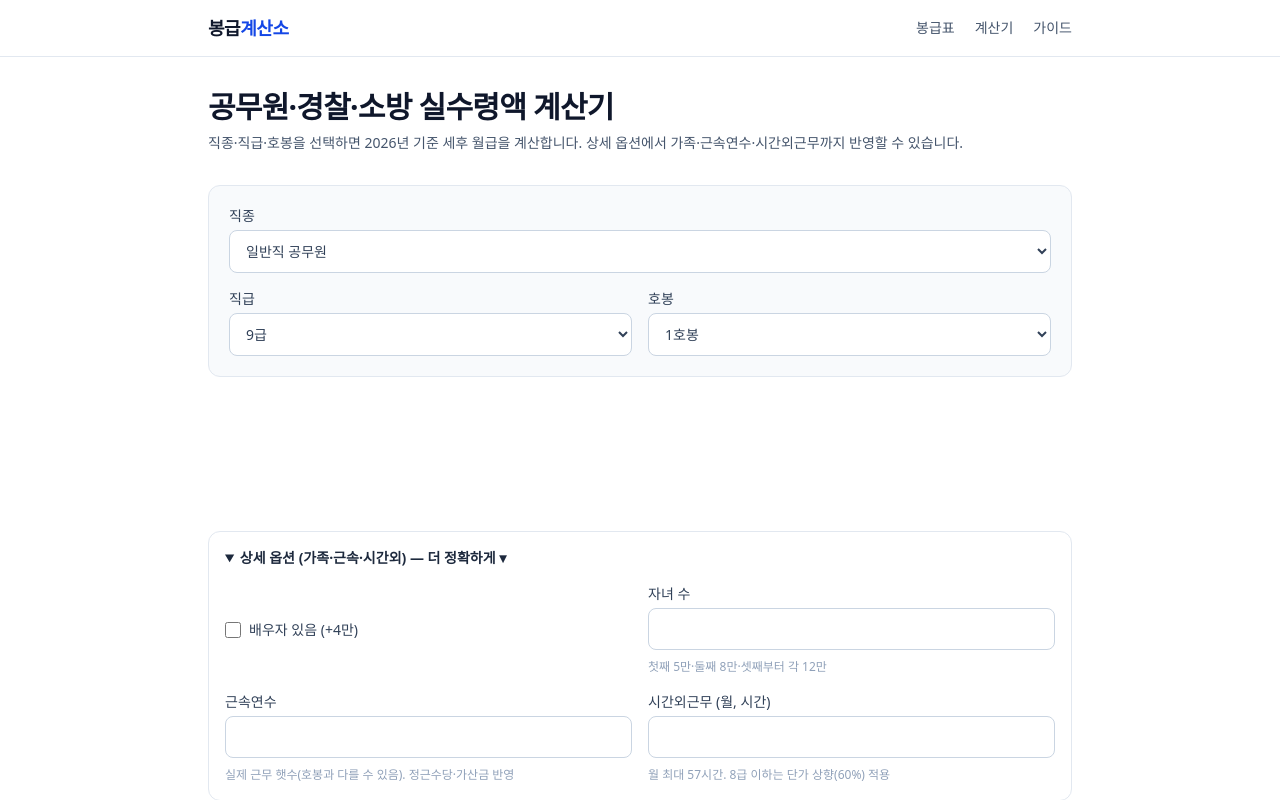
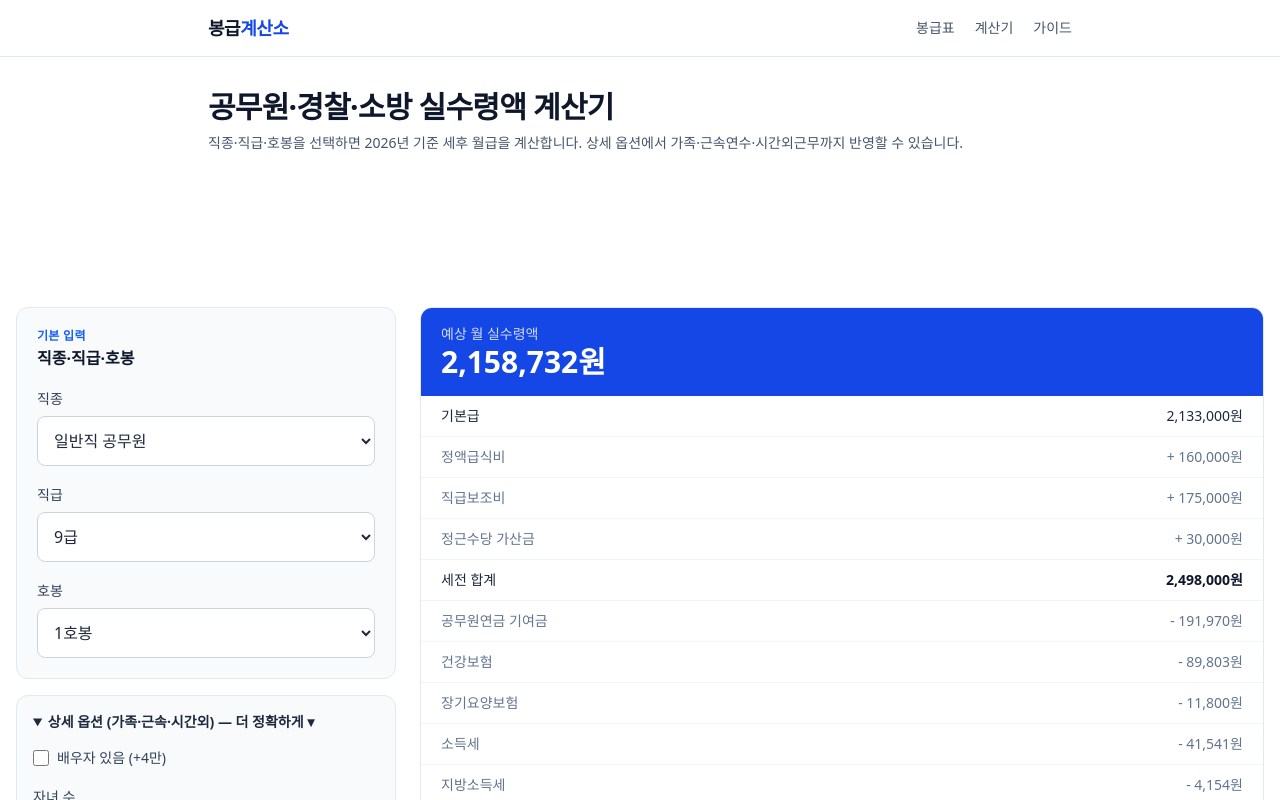
Before and after one commit to parkdane/pay-calc, a Next.js app: page /calc/civil-net in a window 1280 px wide. Both pictures are taken after a click on the heading "상세 옵션 (가족·근속·시간외) — 더 정확하게 ▾". Shown: the top 800 px of the page. Built offline with nearby package versions, Linux system fonts and the light colour scheme.

Commit message:
civil-net: 2단 레이아웃 전환

```diff
--- a/app/calc/civil-net/page.tsx
+++ b/app/calc/civil-net/page.tsx
@@ -42,7 +42,9 @@ export default function Page() {
         </p>
       </header>
 
-      <CivilNetCalc />
+      <div className="mx-[calc(50%-50vw)] w-screen">
+        <CivilNetCalc />
+      </div>
 
       <section className="space-y-3 text-sm leading-relaxed text-slate-700">
         <h2 className="text-xl font-bold text-slate-900">계산 방식</h2>
--- a/components/CivilNetCalc.tsx
+++ b/components/CivilNetCalc.tsx
@@ -70,8 +70,7 @@ export default function CivilNetCalc() {
       }
     } else {
       const positionBonus =
-        (rates.positionBonusByGrade as unknown as Record<string, number>)[gradeLabel] ??
-        175000;
+        (rates.positionBonusByGrade as unknown as Record<string, number>)[gradeLabel] ?? 175000;
       items.push({ label: "직급보조비", value: positionBonus });
 
       // 위험근무수당 (경찰·소방)
@@ -90,17 +89,14 @@ export default function CivilNetCalc() {
       if (addon > 0) items.push({ label: "정근수당 가산금", value: addon });
       const bonusRate = pickBracket(rates.regularBonus.brackets, years).rate;
       const bonusMonthly = (base * bonusRate) / 6;
-      if (bonusMonthly > 0)
-        items.push({ label: "정근수당(월환산)", value: bonusMonthly });
+      if (bonusMonthly > 0) items.push({ label: "정근수당(월환산)", value: bonusMonthly });
 
       // 시간외근무수당: 기준호봉 봉급 × 조정률 × 150% ÷ 209 × 시간
       if (overtimeH > 0) {
         const ot = rates.overtime;
         const baseRow = d.rows.find((r) => r.hobong === ot.baseHobong);
         const stdPay = baseRow ? (baseRow.pay[gradeIdx] ?? base) : base;
-        const reduction = ot.reduction60Grades.includes(gradeLabel)
-          ? ot.reduction60
-          : ot.reductionDefault;
+        const reduction = ot.reduction60Grades.includes(gradeLabel) ? ot.reduction60 : ot.reductionDefault;
         const hourly = ((stdPay * reduction) / 209) * 1.5;
         items.push({
           label: `시간외수당 (${overtimeH}시간)`,
@@ -130,11 +126,10 @@ export default function CivilNetCalc() {
     const totalDeduction = deductions.reduce((s, x) => s + x.value, 0);
     const net = gross - totalDeduction;
 
-    // ── 연간 환산 (E) ──
-    // 명절휴가비(봉급×60%×연2회)는 월 계산 미포함 항목이라 연간에서 더한다
+    // ── 연간 환산 ──
     const holidayBonus = base * rates.holidayBonusRate * 2;
     const annualGross = gross * 12 + holidayBonus;
-    const annualNetApprox = net * 12 + holidayBonus * 0.85; // 명절휴가비 공제 근사 15%
+    const annualNetApprox = net * 12 + holidayBonus * 0.85;
 
     return {
       base,
@@ -150,11 +145,21 @@ export default function CivilNetCalc() {
   }, [occIdx, gradeIdx, hobong, useDetail, spouse, children, years, overtimeH, includeDanger, d, gradeLabel, occ.danger]);
 
   return (
-    <div className="space-y-6">
-      {/* 기본 입력 */}
+    <div className="mx-auto max-w-[1280px] px-4">
+      {/* 광고 (입력칸 위, 전체 폭) */}
+      <AdSlot id="calc-civil-net-mid" />
+
+      <div className="grid gap-6 lg:grid-cols-[380px_1fr] lg:items-start">
+        {/* ═══ 왼쪽: 입력 ═══ */}
+        <div className="space-y-4">
           <div className="space-y-4 rounded-xl border border-slate-200 bg-slate-50 p-5">
-        <label className="block text-sm font-medium text-slate-700">
-          직종
+            <div>
+              <p className="text-xs font-semibold uppercase tracking-wide text-blue-600">기본 입력</p>
+              <p className="mt-0.5 text-base font-bold text-slate-900">직종·직급·호봉</p>
+            </div>
+
+            <label className="block">
+              <span className="text-sm font-medium text-slate-700">직종</span>
               <select
                 value={occIdx}
                 onChange={(e) => {
@@ -162,7 +167,7 @@ export default function CivilNetCalc() {
                   setGradeIdx(0);
                   setHobong(1);
                 }}
-            className="mt-1 w-full rounded-lg border border-slate-300 bg-white px-3 py-2.5"
+                className="mt-1.5 w-full rounded-lg border border-slate-300 bg-white px-3 py-3"
               >
                 {OCCUPATIONS.map((o, i) => (
                   <option key={o.id} value={i}>
@@ -171,13 +176,15 @@ export default function CivilNetCalc() {
                 ))}
               </select>
             </label>
-        <div className="grid grid-cols-2 gap-4">
-          <label className="space-y-1.5 text-sm font-medium text-slate-700">
+
+            <label className="block">
+              <span className="text-sm font-medium text-slate-700">
                 {occ.teacher ? "구분" : occIdx === 0 ? "직급" : "계급"}
+              </span>
               <select
                 value={gradeIdx}
                 onChange={(e) => setGradeIdx(Number(e.target.value))}
-              className="mt-1 w-full rounded-lg border border-slate-300 bg-white px-3 py-2.5"
+                className="mt-1.5 w-full rounded-lg border border-slate-300 bg-white px-3 py-3"
               >
                 {d.columns.map((c, i) => (
                   <option key={c} value={i}>
@@ -186,12 +193,13 @@ export default function CivilNetCalc() {
                 ))}
               </select>
             </label>
-          <label className="space-y-1.5 text-sm font-medium text-slate-700">
-            호봉
+
+            <label className="block">
+              <span className="text-sm font-medium text-slate-700">호봉</span>
               <select
                 value={hobong}
                 onChange={(e) => setHobong(Number(e.target.value))}
-              className="mt-1 w-full rounded-lg border border-slate-300 bg-white px-3 py-2.5"
+                className="mt-1.5 w-full rounded-lg border border-slate-300 bg-white px-3 py-3"
               >
                 {d.rows.map((r) => (
                   <option key={r.hobong} value={r.hobong}>
@@ -200,7 +208,7 @@ export default function CivilNetCalc() {
                 ))}
               </select>
             </label>
-        </div>
+
             {(occ.danger > 0 || occ.teacher) && (
               <label className="flex items-center gap-2 text-sm text-slate-700">
                 <input
@@ -216,19 +224,15 @@ export default function CivilNetCalc() {
             )}
           </div>
 
-      {/* 광고 (입력 아래, 결과 위) */}
-      <AdSlot id="calc-civil-net-mid" />
-
           {/* 상세 옵션 (접이식) */}
           <details
-        className="rounded-xl border border-slate-200 p-4"
+            className="rounded-xl border border-slate-200 bg-slate-50 p-4"
             onToggle={(e) => setUseDetail((e.target as HTMLDetailsElement).open)}
           >
             <summary className="cursor-pointer text-sm font-semibold text-slate-800">
               상세 옵션 (가족·근속·시간외) — 더 정확하게 ▾
             </summary>
             <div className="mt-4 space-y-4">
-          <div className="grid grid-cols-2 gap-4">
               <label className="flex items-center gap-2 text-sm font-medium text-slate-700">
                 <input
                   type="checkbox"
@@ -238,56 +242,58 @@ export default function CivilNetCalc() {
                 />
                 배우자 있음 (+4만)
               </label>
-            <label className="space-y-1.5 text-sm font-medium text-slate-700">
-              자녀 수
+
+              <label className="block">
+                <span className="text-sm font-medium text-slate-700">자녀 수</span>
                 <input
                   type="number"
                   min={0}
                   max={6}
                   value={children === 0 ? "" : children}
                   onChange={(e) => setChildren(Number(e.target.value) || 0)}
-                className="mt-1 w-full rounded-lg border border-slate-300 px-3 py-2.5"
+                  className="mt-1.5 w-full rounded-lg border border-slate-300 bg-white px-3 py-2.5"
                 />
-              <span className="text-xs font-normal text-slate-400">
+                <span className="mt-1 block text-xs font-normal text-slate-400">
                   첫째 5만·둘째 8만·셋째부터 각 12만
                 </span>
               </label>
-          </div>
-          <div className="grid grid-cols-2 gap-4">
-            <label className="space-y-1.5 text-sm font-medium text-slate-700">
-              근속연수
+
+              <label className="block">
+                <span className="text-sm font-medium text-slate-700">근속연수</span>
                 <input
                   type="number"
                   min={0}
                   max={40}
                   value={years === 0 ? "" : years}
                   onChange={(e) => setYears(Number(e.target.value) || 0)}
-                className="mt-1 w-full rounded-lg border border-slate-300 px-3 py-2.5"
+                  className="mt-1.5 w-full rounded-lg border border-slate-300 bg-white px-3 py-2.5"
                 />
-              <span className="text-xs font-normal text-slate-400">
+                <span className="mt-1 block text-xs font-normal text-slate-400">
                   실제 근무 햇수(호봉과 다를 수 있음). 정근수당·가산금 반영
                 </span>
               </label>
-            <label className="space-y-1.5 text-sm font-medium text-slate-700">
-              시간외근무 (월, 시간)
+
+              <label className="block">
+                <span className="text-sm font-medium text-slate-700">시간외근무 (월, 시간)</span>
                 <input
                   type="number"
                   min={0}
                   max={57}
                   value={overtimeH === 0 ? "" : overtimeH}
                   onChange={(e) => setOvertimeH(Number(e.target.value) || 0)}
-                className="mt-1 w-full rounded-lg border border-slate-300 px-3 py-2.5"
+                  className="mt-1.5 w-full rounded-lg border border-slate-300 bg-white px-3 py-2.5"
                 />
-              <span className="text-xs font-normal text-slate-400">
+                <span className="mt-1 block text-xs font-normal text-slate-400">
                   월 최대 57시간. 8급 이하는 단가 상향(60%) 적용
                 </span>
               </label>
             </div>
+          </details>
         </div>
-      </details>
 
-      {/* 결과 */}
-      {result && (
+        {/* ═══ 오른쪽: 결과 (sticky) ═══ */}
+        <div className="space-y-5 lg:sticky lg:top-20">
+          {result ? (
             <>
               <div className="overflow-hidden rounded-xl border border-slate-200">
                 <div className="bg-blue-700 px-5 py-4 text-white">
@@ -313,29 +319,30 @@ export default function CivilNetCalc() {
                 <div className="mt-2 space-y-1 text-slate-600">
                   <p>
                     연 세전 총액:{" "}
-                <span className="font-semibold tabular-nums text-slate-900">
-                  {won(result.annualGross)}
-                </span>{" "}
+                    <span className="font-semibold tabular-nums text-slate-900">{won(result.annualGross)}</span>{" "}
                     <span className="text-xs text-slate-400">
                       (월 세전 ×12 + 명절휴가비 {won(result.holidayBonus)})
                     </span>
                   </p>
                   <p>
                     연 실수령 추정:{" "}
-                <span className="font-semibold tabular-nums text-blue-700">
-                  {won(result.annualNetApprox)}
-                </span>
+                    <span className="font-semibold tabular-nums text-blue-700">{won(result.annualNetApprox)}</span>
                   </p>
                 </div>
               </div>
             </>
+          ) : (
+            <div className="rounded-xl border border-slate-200 bg-white p-6 text-center text-sm text-slate-400">
+              입력값을 확인해주세요.
+            </div>
           )}
+        </div>
+      </div>
 
-      <p className="text-xs leading-relaxed text-slate-400">
-        ※ 참고용 추정치입니다. 소득세는 간이세액표 산출 방식(연환산)으로
-        계산했으며, 정근수당(연 2회)은 월 단위 분산 환산, 명절휴가비(봉급의
-        60%×연 2회)는 연간 환산에만 포함됩니다. 성과상여금 등 개인·기관별
-        변동 항목은 포함되지 않습니다.
+      <p className="mt-6 text-xs leading-relaxed text-slate-400">
+        ※ 참고용 추정치입니다. 소득세는 간이세액표 산출 방식(연환산)으로 계산했으며, 정근수당(연 2회)은 월 단위
+        분산 환산, 명절휴가비(봉급의 60%×연 2회)는 연간 환산에만 포함됩니다. 성과상여금 등 개인·기관별 변동
+        항목은 포함되지 않습니다.
       </p>
     </div>
   );
@@ -354,12 +361,8 @@ function Row({
 }) {
   return (
     <div className="flex items-center justify-between px-5 py-2.5">
-      <dt className={muted ? "text-slate-500" : "font-medium text-slate-800"}>
-        {label}
-      </dt>
-      <dd
-        className={`tabular-nums ${bold ? "font-bold text-slate-900" : muted ? "text-slate-500" : "text-slate-800"}`}
-      >
+      <dt className={muted ? "text-slate-500" : "font-medium text-slate-800"}>{label}</dt>
+      <dd className={`tabular-nums ${bold ? "font-bold text-slate-900" : muted ? "text-slate-500" : "text-slate-800"}`}>
         {value}
       </dd>
     </div>
```
Lines whose indentation alone changed are shown as unchanged.
